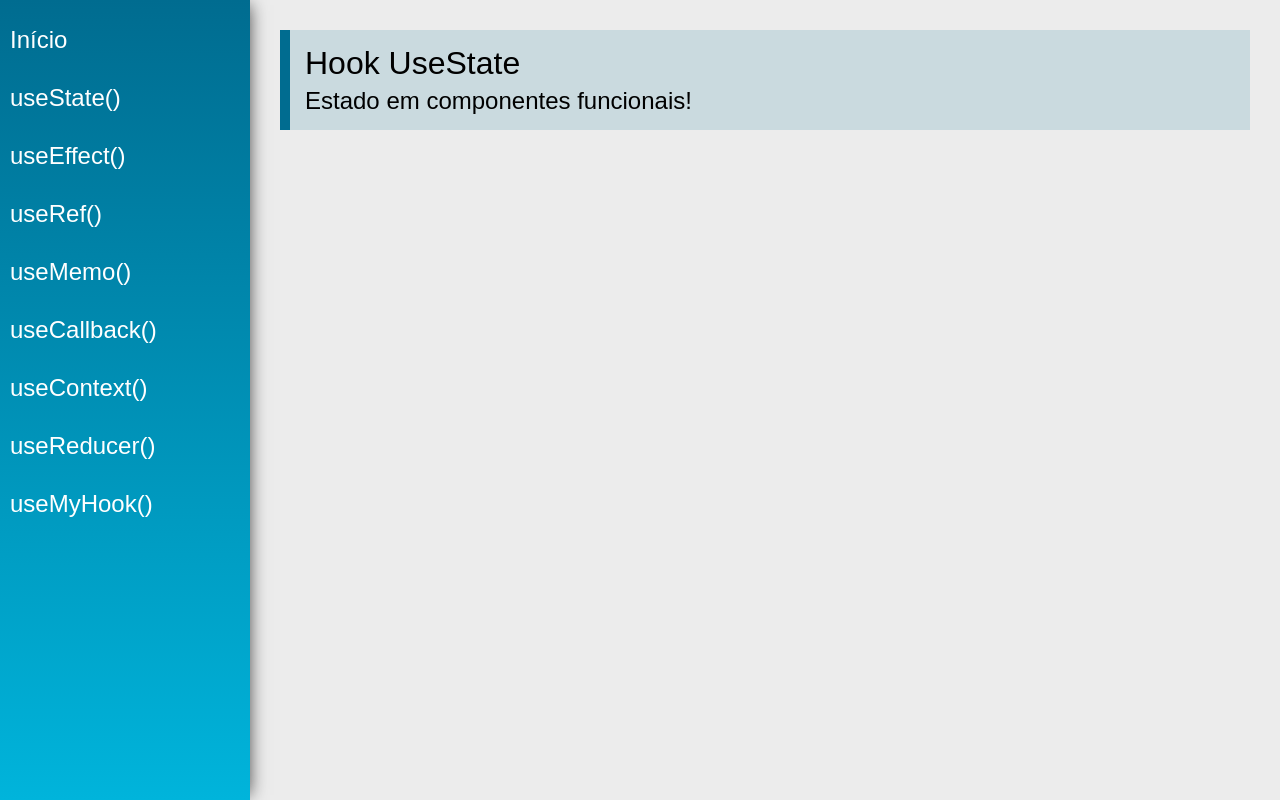
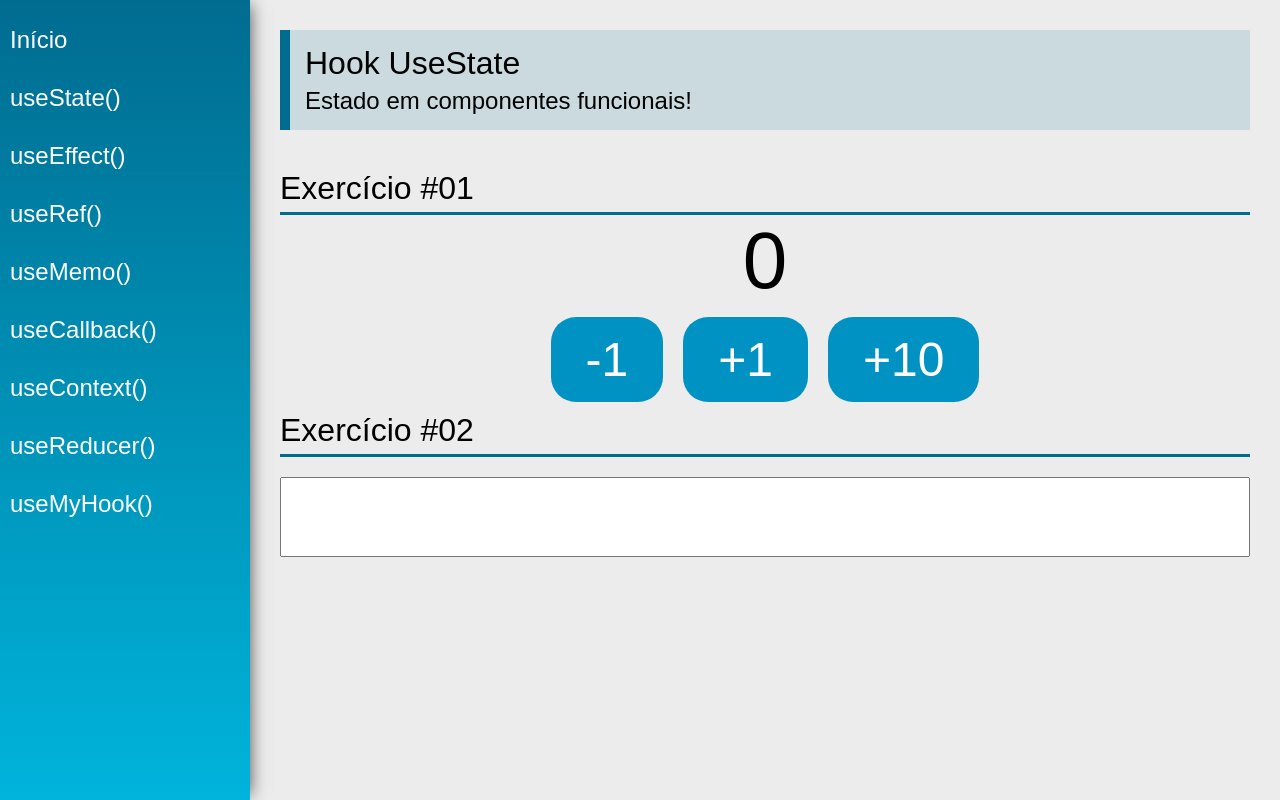
Before and after one commit to luizgsp/projectHooks, a React (Create React App) app: page /useState in a window 1280 px wide. Built offline with nearby package versions, Linux system fonts and the light colour scheme.

Commit message:
first class about useState

```diff
--- a/src/views/examples/UseState.jsx
+++ b/src/views/examples/UseState.jsx
@@ -1,13 +1,41 @@
-import React from 'react'
+import React, { useState } from 'react'
 import PageTitle from '../../components/layout/PageTitle'
+import SectionTitle from '../../components/layout/SectionTitle'
 
 const UseState = (props) => {
+
+    const [count, setCount] = useState(0)
+    const [name, setName] = useState('')
+
     return (
         <div className="UseState">
             <PageTitle
                 title="Hook UseState"
                 subtitle="Estado em componentes funcionais!"
             />
+            <SectionTitle title="Exercício #01" />
+            <div className="center">
+                <span className="text">{count}</span>
+                <div>
+                    <button className="btn"
+                        onClick={() => setCount(count - 1)}
+                        >-1</button>
+                    <button className="btn"
+                        onClick={() => setCount(count + 1)}
+                        >+1</button>
+                    <button className="btn"
+                        onClick={() => setCount(c => c + 10)}
+                        >+10</button>
+                </div>
+            </div>
+
+            <SectionTitle title="Exercício #02" />
+                <label className="text">{name}</label>
+                <input type="text" className="input"
+                    value={name}
+                    onChange={ e => setName(e.target.value)}
+                    />
+
         </div>
     )
 }
```
